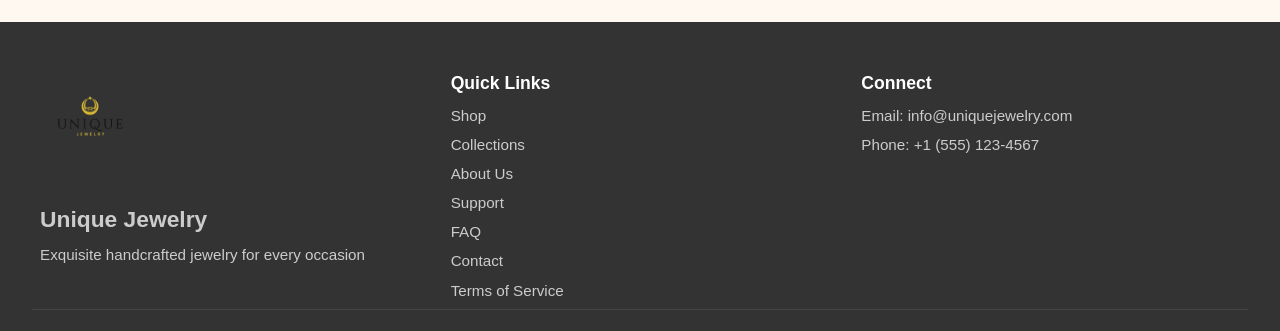
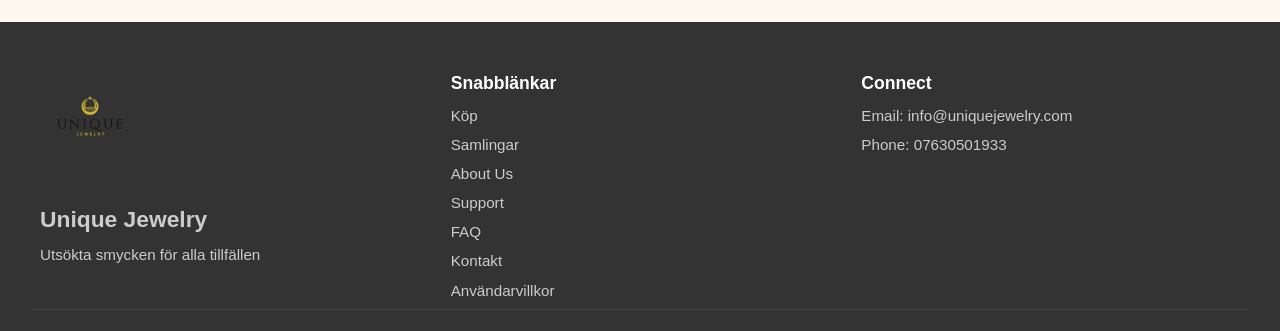
Before and after one commit to Kathy0L/unique-jewelry-webshop, a plain HTML site: page index.html in a window 1280 px wide. Shown: the part 2625-2956 px from the top of the page. Drawn offline with nearby package versions, Linux system fonts and the light colour scheme.

Commit message:
Htmll ändringar

```diff
--- a/index.html
+++ b/index.html
@@ -226,28 +226,28 @@
     <img src="/assests/My_logo.png" alt="Unique Jewelry Logo">
   </div>
   <h2>Unique Jewelry</h2>
-  <p>Exquisite handcrafted jewelry for every occasion</p>
+  <p>Utsökta smycken för alla tillfällen</p>
 </div>
 
     <!-- Quick Links -->
     <div class="footer-links">
-      <h4>Quick Links</h4>
+      <h4>Snabblänkar</h4>
       <ul>
-        <li><a href="#">Shop</a></li>
-        <li><a href="#">Collections</a></li>
+        <li><a href="#">Köp</a></li>
+        <li><a href="#">Samlingar</a></li>
         <li><a href="#">About Us</a></li>
         <li><a href="#">Support</a></li>
         <li><a href="#">FAQ</a></li>
-        <li><a href="#">Contact</a></li>
-        <li><a href="#">Terms of Service</a></li>
+        <li><a href="#">Kontakt</a></li>
+        <li><a href="#">Användarvillkor</a></li>
       </ul>
     </div>
 
     <!-- Connect -->
     <div class="footer-contact">
       <h4>Connect</h4>
-      <p>Email: <a href="mailto:info@uniquejewelry.com">info@uniquejewelry.com</a></p>
-      <p>Phone: +1 (555) 123-4567</p>
+      <p>Email: <a href="mailtoinfo@uniquejewelry.com">info@uniquejewelry.com</a></p>
+      <p>Phone: 07630501933</p>
     </div>
   </div>
 
```
